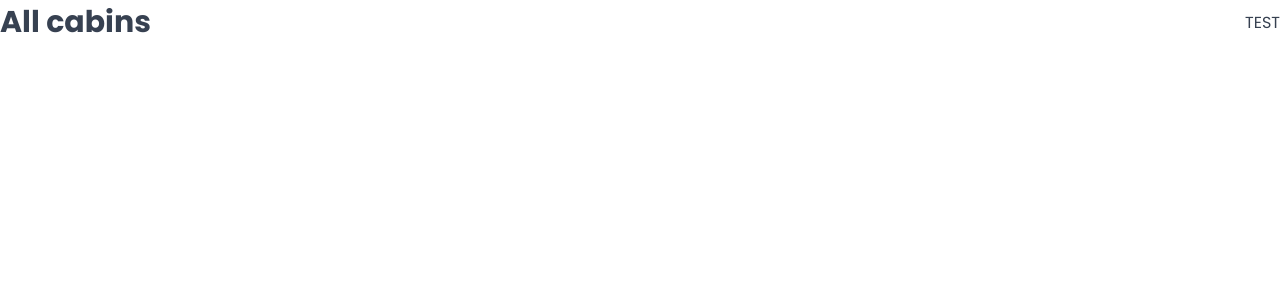
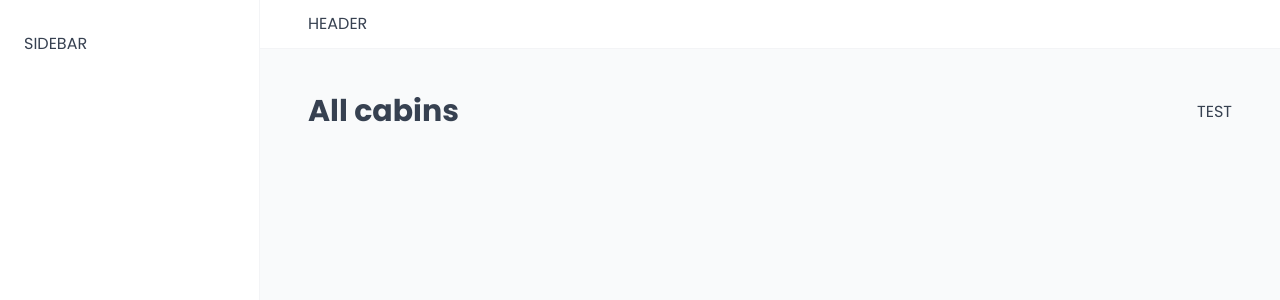
Before and after one commit to AntonovDm/17-the-wild-oasis, a React (Vite) app: page /cabins in a window 1280 px wide. Shown: the top 300 px of the page. Built offline with nearby package versions, Linux system fonts and the light colour scheme; a web font is replaced by a local one.

Commit message:
Building the app layout

```diff
--- a/src/App.jsx
+++ b/src/App.jsx
@@ -9,6 +9,7 @@
 import Account from './pages/Account'
 import Login from './pages/Login'
 import PageNotFound from './pages/PageNotFound'
+import AppLayout from './ui/AppLayout'
 
 function App() {
   return (
@@ -16,6 +17,7 @@
       <GlobalStyles />
       <BrowserRouter>
         <Routes>
+          <Route element={<AppLayout />}>
             <Route
               index
               element={
@@ -49,6 +51,7 @@
               path="account"
               element={<Account />}
             />
+          </Route>
           <Route
             path="login"
             element={<Login />}
--- /dev/null
+++ b/src/ui/AppLayout.jsx
@@ -0,0 +1,30 @@
+import { Outlet } from 'react-router-dom'
+import Header from './Header'
+import Sidebar from './Sidebar'
+import styled from 'styled-components'
+
+const StyledAppLayout = styled.div`
+  display: grid;
+  grid-template-columns: 26rem 1fr;
+  grid-template-rows: auto 1fr;
+  height: 100vh;
+`
+
+const Main = styled.main`
+  background-color: var(--color-grey-50);
+  padding: 4rem 4.8rem 6.4rem;
+`
+
+function AppLayout() {
+  return (
+    <StyledAppLayout>
+      <Header />
+      <Sidebar />
+      <Main>
+        <Outlet />
+      </Main>
+    </StyledAppLayout>
+  )
+}
+
+export default AppLayout
--- /dev/null
+++ b/src/ui/Header.jsx
@@ -0,0 +1,13 @@
+import styled from 'styled-components'
+
+const StyledHeader = styled.header`
+  background-color: var(--color-grey-0);
+  padding: 1.2rem 4.8rem;
+  border-bottom: 1px solid var(--color-grey-100);
+`
+
+function Header() {
+  return <StyledHeader>HEADER</StyledHeader>
+}
+
+export default Header
--- /dev/null
+++ b/src/ui/Sidebar.jsx
@@ -0,0 +1,15 @@
+import styled from 'styled-components'
+
+const StyledSidebar = styled.aside`
+  background-color: var(--color-grey-0);
+  padding: 3.2rem 2.4rem;
+  border-right: 1px solid var(--color-grey-100);
+
+  grid-row: 1 / -1;
+`
+
+function Sidebar() {
+  return <StyledSidebar>SIDEBAR</StyledSidebar>
+}
+
+export default Sidebar
```
Lines whose indentation alone changed are shown as unchanged.
